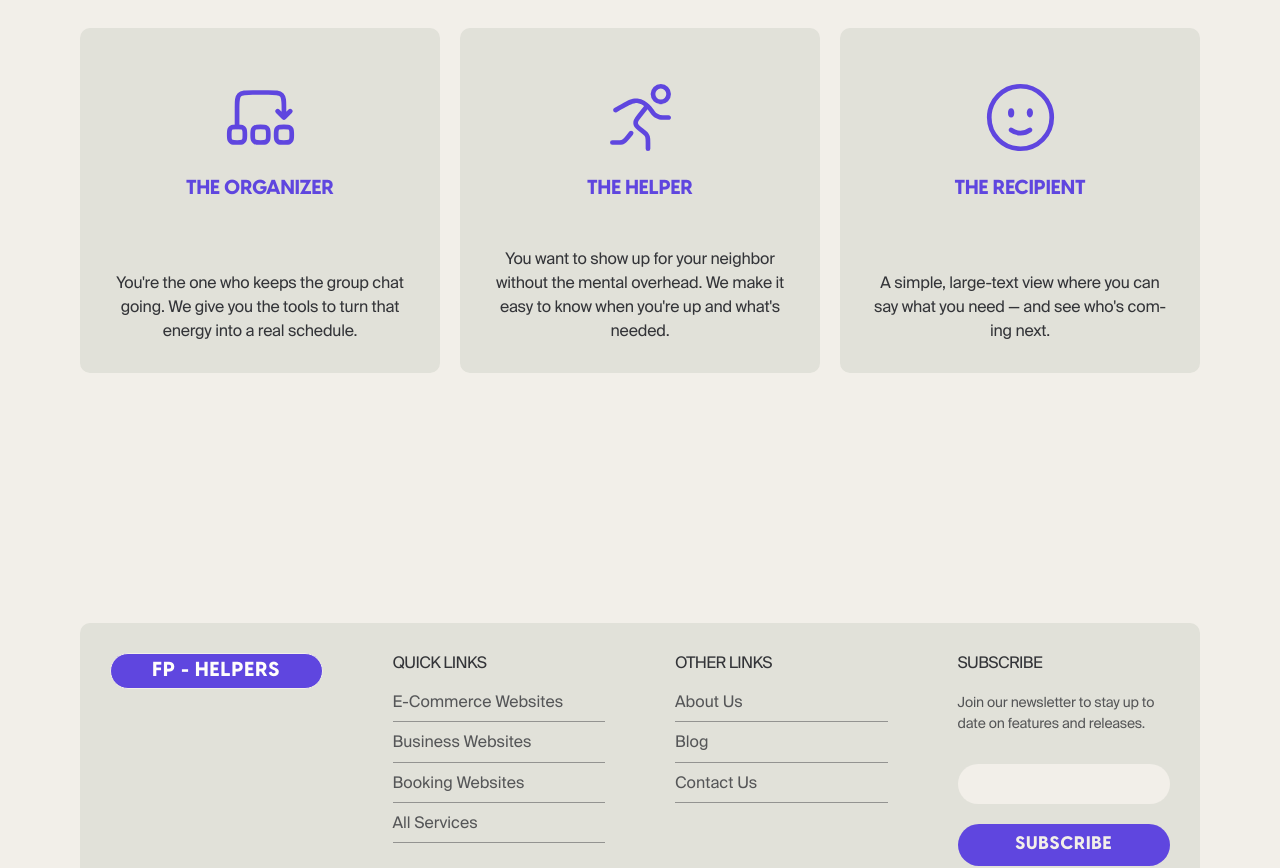
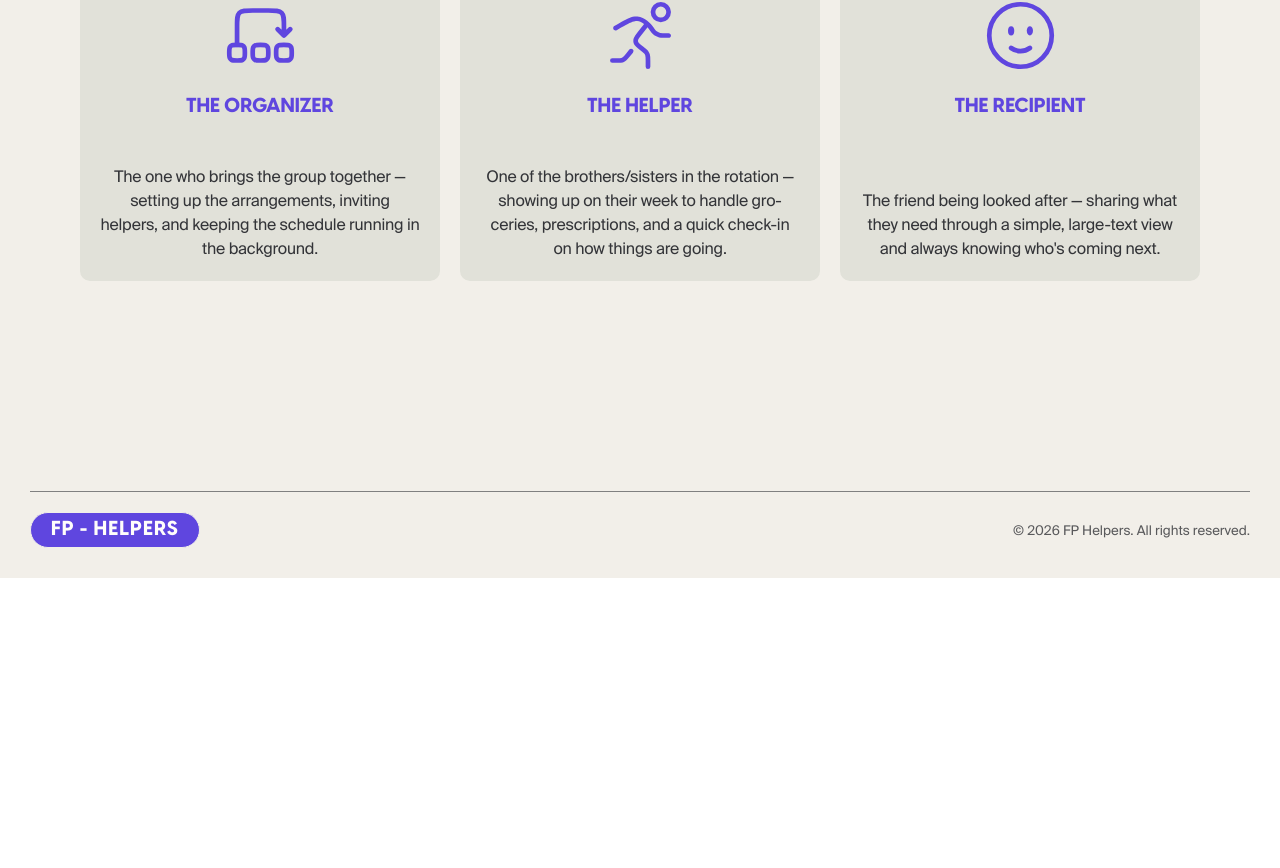
Before and after one commit to ChristianWare/FP-Helpers, a Next.js app: page / in a window 1280 px wide. Shown: the part 1929-2797 px from the top of the page. After the commit the page ends 2507 px from the top, so only its background shows below. Built offline with nearby package versions, Linux system fonts and the light colour scheme.

Commit message:
footer updated

```diff
--- a/src/components/HomePage/HowItWorks/HowItWorks.module.css
+++ b/src/components/HomePage/HowItWorks/HowItWorks.module.css
@@ -1,6 +1,7 @@
 .container {
   background-color: var(--tan);
   padding: 10rem 0rem;
+  padding-bottom: 0rem;
 }
 
 .top {
--- a/src/components/HomePage/HowItWorks/HowItWorks.tsx
+++ b/src/components/HomePage/HowItWorks/HowItWorks.tsx
@@ -7,22 +7,22 @@ const data = [
   {
     id: 1,
     feature: "Set the list",
-    desc: "Recipient adds groceries and prescription pickups throughout the week, right from their own simple view.",
+    desc: "The recipient adds groceries and prescription pickups throughout the week from their own simple view — typing or using voice input whenever something comes to mind.",
   },
   {
     id: 2,
     feature: "Get the reminder",
-    desc: "When it's your turn, the list is waiting — and a reminder goes out by email or WhatsApp two days before your shift.",
+    desc: "Two days before the shift, the scheduled helper gets a reminder by email or WhatsApp with the list and pickup details ready to go.",
   },
   {
     id: 3,
     feature: "Pick it up",
-    desc: "Grab the debit card, shop the list, and swing by the pharmacy if there's a prescription ready.",
+    desc: "The helper stops by to grab the debit card, shops the list at the store, and swings by the pharmacy if there's a prescription ready for pickup.",
   },
   {
     id: 4,
     feature: "Deliver and check in",
-    desc: "Drop everything off, return the card, and leave a quick note on how your they are doing. That's it!",
+    desc: "The helper drops off the groceries, returns the card, logs what was spent, and leaves a short note on how their friend is doing — that's it!",
   },
 ];
 
--- a/src/components/HomePage/PostHero/PostHero.module.css
+++ b/src/components/HomePage/PostHero/PostHero.module.css
@@ -88,7 +88,7 @@
   object-fit: contain;
 }
 
-@media screen and (max-width: 1268px) {
+@media screen and (max-width: 1468px) {
   .bottom {
     grid-gap: 2rem;
     padding: 0rem;
@@ -98,25 +98,15 @@
   .box {
     padding: 2rem;
   }
-
-  .box:nth-child(1) {
-    transform: rotate(0deg);
-    top: 0px;
-  }
-
-  .box:nth-child(3) {
-    transform: rotate(0deg);
-    top: 0px;
-  }
 }
 
-@media screen and (max-width: 1068px) {
+@media screen and (max-width: 1268px) {
   .top {
     flex-direction: column;
   }
 
   .bottom {
-    grid-template-columns: repeat(3, 1fr);
+    grid-template-columns: repeat(2, 1fr);
   }
 }
 
@@ -149,7 +139,7 @@
   }
 }
 
-@media screen and (max-width: 568px) {
+@media screen and (max-width: 668px) {
   .bottom {
     grid-template-columns: repeat(1, 1fr);
   }
--- a/src/components/HomePage/PostHero/PostHero.tsx
+++ b/src/components/HomePage/PostHero/PostHero.tsx
@@ -9,20 +9,19 @@ const data = [
   {
     icon: <Organizer width={75} height={75} className={styles.icon} />,
     feature: "The organizer",
-    desc: "You're the one who keeps the group chat going. We give you the tools to turn that energy into a real schedule.",
+    desc: "The one who brings the group together — setting up the arrangements, inviting helpers, and keeping the schedule running in the background.",
   },
   {
     icon: <Helper width={75} height={75} className={styles.icon} />,
     feature: "The helper",
-    desc: "You want to show up for your neighbor without the mental overhead. We make it easy to know when you're up and what's needed.",
+    desc: "One of the brothers/sisters in the rotation — showing up on their week to handle groceries, prescriptions, and a quick check-in on how things are going.",
   },
   {
     icon: <Recipient width={75} height={75} className={styles.icon} />,
-    feature: "The Recipient",
-    desc: "A simple, large-text view where you can say what you need — and see who's coming next.",
+    feature: "The recipient",
+    desc: "The friend being looked after — sharing what they need through a simple, large-text view and always knowing who's coming next.",
   },
 ];
-
 const PostHero = () => {
   return (
     <section className={styles.container}>
--- a/src/components/shared/Footerii/Footerii.module.css
+++ b/src/components/shared/Footerii/Footerii.module.css
@@ -4,7 +4,7 @@
 }
 
 .content {
-  background-color: var(--tan2);
+  /* background-color: var(--tan2); */
   padding: 3rem;
   border-radius: 10px;
   /* margin-top: -5rem; */
@@ -13,8 +13,8 @@
 
 .top {
   display: grid;
-  grid-template-columns: repeat(4, 1fr);
-  grid-gap: 7rem;
+  grid-template-columns: repeat(3, 1fr);
+  /* grid-gap: 7rem; */
 }
 
 .logo,
@@ -22,6 +22,10 @@
   color: var(--black);
   font-size: 2rem;
   white-space: nowrap;
+}
+
+.box {
+  width: fit-content;
 }
 
 .logoMobile {
--- a/src/components/shared/Footerii/Footerii.tsx
+++ b/src/components/shared/Footerii/Footerii.tsx
@@ -1,173 +1,31 @@
-// import Link from "next/link";
-import LayoutWrapper from "../LayoutWrapper";
 import styles from "./Footerii.module.css";
-import Button from "../Button/Button";
-// import Insta from "../../../public/icons/instagram.svg";
-// import LinkedIn from "../../../public/icons/linkedin.svg";
-// import Facebook from "../../../public/icons/facebook.svg";
 import Logo from "../Logo/Logo";
 
-const Footerii = () => {
-  const footer = [
-    {
-      id: 1,
-      heading: "Quick Links",
-      section: [
-        {
-          id: 1.1,
-          name: "E-Commerce Websites",
-          href: "/services/ecommerce-stores",
-        },
-        {
-          id: 1.2,
-          name: "Business Websites",
-          href: "/services/business-websites",
-        },
-        {
-          id: 1.3,
-          name: "Booking Websites",
-          href: "/services/booking-platforms",
-        },
-        {
-          id: 1.4,
-          name: "All Services",
-          href: "/services",
-        },
-      ],
-    },
-  ];
+export default function Footerii() {
+  const currentYear = new Date().getFullYear();
 
-  const footerii = [
-    {
-      id: 2,
-      heading: "Other Links",
-      section: [
-        {
-          id: 2.1,
-          name: "About Us",
-          href: "/about",
-        },
-        {
-          id: 2.3,
-          name: "Blog",
-          href: "/blog",
-        },
-        {
-          id: 2.2,
-          name: "Contact Us",
-          href: "/contact",
-        },
-      ],
-    },
-  ];
   return (
     <footer className={styles.container}>
       <div className={styles.parent}>
-        <LayoutWrapper>
         <div className={styles.content}>
           <div className={styles.logoMobile}>
             <Logo />
           </div>
-            <div className={styles.top}>
+          <div className={styles.top}></div>
+          <div className={styles.bottom}>
+            <div className={styles.left}>
               <div className={styles.box}>
                 <Logo />
               </div>
-              <div className={styles.box}>
-                {footer.map((x) => (
-                  <div key={x.id}>
-                    <h5 className={styles.sectionHeading}>{x.heading}</h5>
-                    <ul className={styles.sectionList}>
-                      {x.section.map((y) => (
-                        <li key={y.id} className={styles.listItem}>
-                          {y.name}
-                        </li>
-                      ))}
-                    </ul>
-                  </div>
-                ))}
-              </div>
-              <div className={styles.box}>
-                {footerii.map((x) => (
-                  <div key={x.id}>
-                    <h5 className={styles.sectionHeading}>{x.heading}</h5>
-                    <ul className={styles.sectionList}>
-                      {x.section.map((y) => (
-                        <li key={y.id} className={styles.listItem}>
-                          <div>{y.name}</div>
-                        </li>
-                      ))}
-                    </ul>
-                  </div>
-                ))}
-              </div>
-              <div className={styles.box}>
-                <h5 className={styles.sectionHeading}>Subscribe</h5>
-                <p className={styles.newslettterCopy}>
-                  Join our newsletter to stay up to date on features and
-                  releases.
-                </p>
-                <form className={styles.form}>
-                  <div className={styles.labelInputBox}>
-                    <input id='firstName' type='text' />
-                  </div>
-                  <div className={styles.btnContainer}>
-                    <Button
-                      btnType='secondary'
-                      href='/'
-                      text='Subscribe'
-                      arrow
-                    />
-                    <small className={styles.small}>
-                      By subscribing you agree to with our Privacy Policy and
-                      provide consent to receive updates from our company.
-                    </small>
-                  </div>
-                </form>
-              </div>
-            </div>
-            <div className={styles.bottom}>
-              <div className={styles.left}>
-                <small className={styles.small1}>
-                  Another Website by <b>Fonts & Footers</b> |
-                </small>
-                <small className={styles.small1}>
-                  © 2024 Fonts & Footers. All rights reserved. |
-                </small>
-                <small className={styles.small1}>Privacy Policy</small>
             </div>
             <div className={styles.right}>
-                {/* <div className={styles.leftBottom}>
-                  <Link
-                    href='https://www.linkedin.com/'
-                    target='_blank'
-                    aria-label='LinkedIn'
-                    className={styles.detail}
-                  >
-                    <LinkedIn className={styles.icon} width={12} height={12} />
-                  </Link>
-                  <Link
-                    href='https://www.facebook.com/'
-                    target='_blank'
-                    aria-label='Facebook'
-                    className={styles.detail}
-                  >
-                    <Facebook className={styles.icon} width={12} height={12} />
-                  </Link>
-                  <Link
-                    href='https://instagram.com/'
-                    target='_blank'
-                    aria-label='Instagram'
-                    className={styles.detail}
-                  >
-                    <Insta className={styles.icon} width={12} height={12} />
-                  </Link>
-                </div> */}
+              <small className={styles.small1}>
+                © {currentYear} FP Helpers. All rights reserved.
+              </small>
             </div>
           </div>
         </div>
-        </LayoutWrapper>
       </div>
     </footer>
   );
-};
-export default Footerii;
+}
```
Lines whose indentation alone changed are shown as unchanged.
